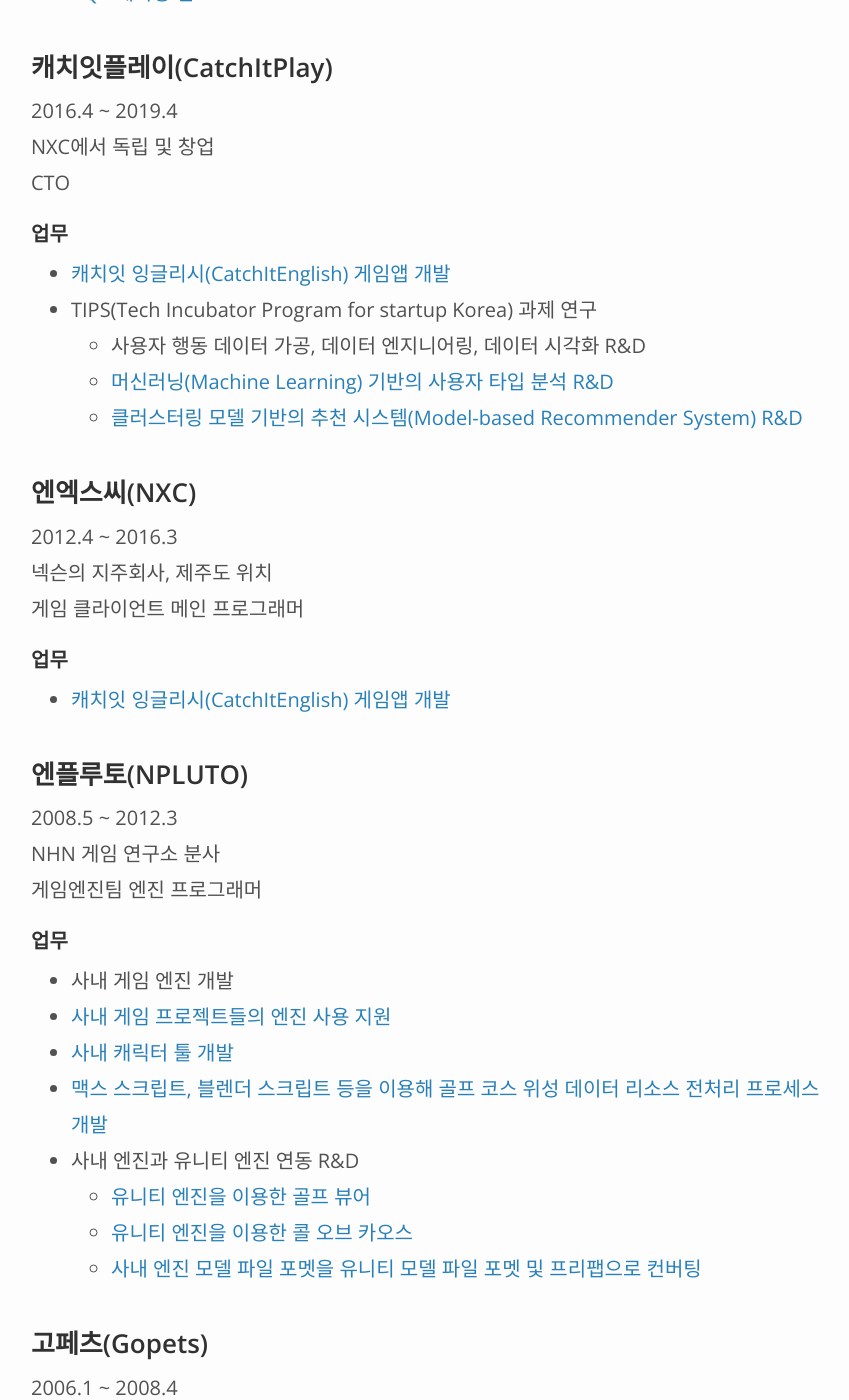
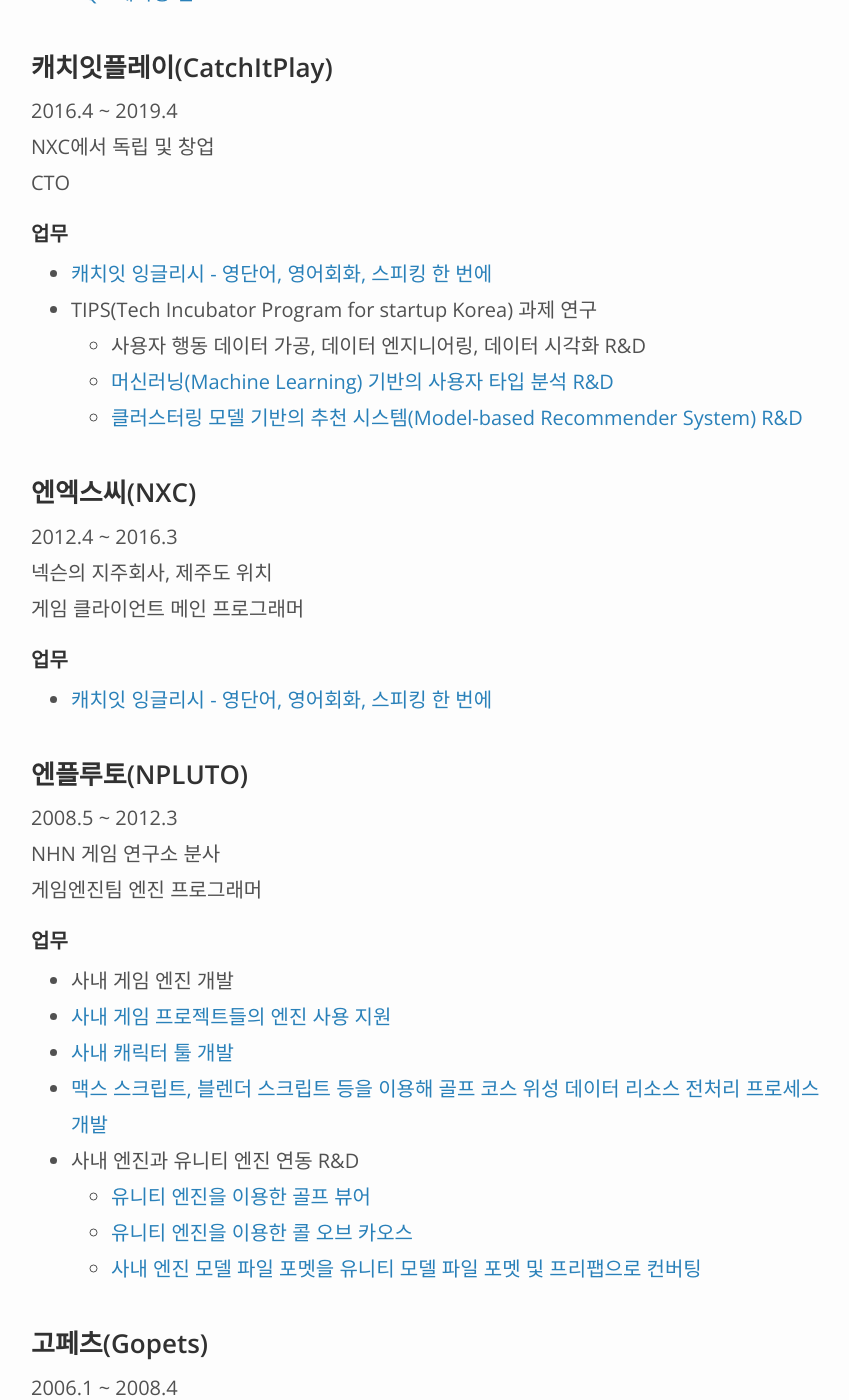
Before and after one commit to jangjang4180/jangjang4180.github.io, a Jekyll site: the page built from index.md, in a window 1280 px wide and 1400 px high, scrolled down 1424 px. Shown: the whole window, without its empty margins (209-1058 px from the left). Built offline with Jekyll 4.4.1, drawn with Linux system fonts in a browser that asks for light colours; some of the changed text lies outside the part shown.

Commit message:
텍스트 수정

```diff
--- a/_includes/cip.md
+++ b/_includes/cip.md
@@ -3,7 +3,7 @@
 CTO
 
 #### 업무
-* [캐치잇 잉글리시(CatchItEnglish) 게임앱 개발](/projects/game/cie.html)
+* [캐치잇 잉글리시 - 영단어, 영어회화, 스피킹 한 번에](/projects/game/cie.html)
 * TIPS(Tech Incubator Program for startup Korea) 과제 연구
   * 사용자 행동 데이터 가공, 데이터 엔지니어링, 데이터 시각화 R&D
   * [머신러닝(Machine Learning) 기반의 사용자 타입 분석 R&D](/projects/ml/cie-user-type.html)
--- a/_includes/gopets.md
+++ b/_includes/gopets.md
@@ -3,5 +3,5 @@
 프로그램 팀장
 
 #### 업무
-* [고페츠 게임 개발](/projects/game/gopets.html)
-* [고페츠 게임 월드 에디터 개발](/projects/game/gopets_world_editor.html)
+* [고페츠 게임](/projects/game/gopets.html)
+* [고페츠 게임 월드 에디터](/projects/game/gopets_world_editor.html)
--- a/_includes/nxc.md
+++ b/_includes/nxc.md
@@ -3,4 +3,4 @@
 게임 클라이언트 메인 프로그래머
 
 #### 업무
-* [캐치잇 잉글리시(CatchItEnglish) 게임앱 개발](/projects/game/cie.html)
+* [캐치잇 잉글리시 - 영단어, 영어회화, 스피킹 한 번에](/projects/game/cie.html)
--- a/_includes/projects.md
+++ b/_includes/projects.md
@@ -10,7 +10,7 @@
 * [인버즈 짠견적 - 혁신적인 인테리어 솔루션](/projects/web/inbuzz.html)
 
 ### 게임
-* [캐치잇 잉글리시(CatchItEnglish)](/projects/game/cie.html)
+* [캐치잇 잉글리시 - 영단어, 영어회화, 스피킹 한 번에](/projects/game/cie.html)
 * [앨리스 퍼즐 게임](/projects/game/alice.html)
 * [사내 게임 프로젝트들의 엔진 사용 지원](/projects/game/engine.html)
 * [사내 캐릭터 툴](/projects/game/character_tool.html)
```
Also changed, not shown: projects/game/cie.md (+1 -1 lines).
